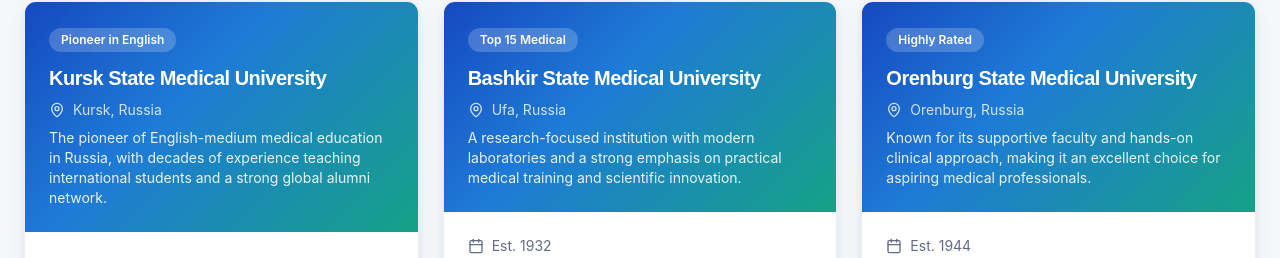
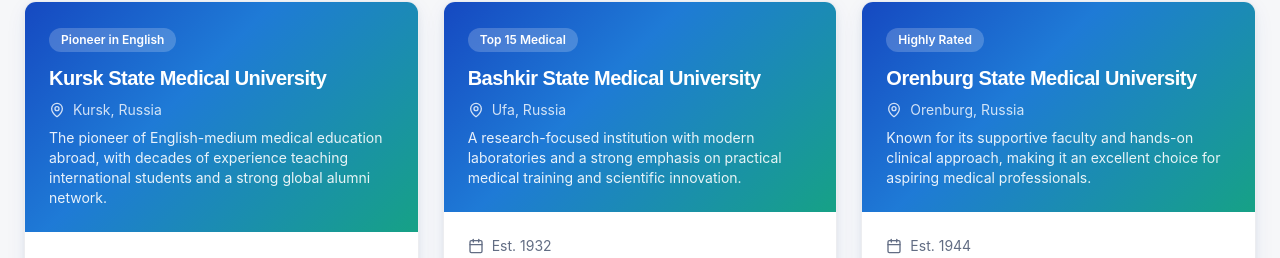
Before and after one commit to shreyaa-hash/medconnect-pathways-russia, a React (Vite) app: page / in a window 1280 px wide. Shown: the part 3957-4215 px from the top of the page. Built offline with nearby package versions, Linux system fonts and the light colour scheme; the HTML template or start-up script is replaced by a standard one.

Commit message:
Refactored text to Abroad
Co-authored-by: shreyaa-hash <196627116+shreyaa-hash@users.noreply.github.com>

```diff
--- a/src/components/UniversitiesSection.tsx
+++ b/src/components/UniversitiesSection.tsx
@@ -37,7 +37,7 @@ const UniversitiesSection = () => {
     location: "Kursk, Russia",
     established: 1935,
     ranking: "Pioneer in English",
-    description: "The pioneer of English-medium medical education in Russia, with decades of experience teaching international students and a strong global alumni network.",
+    description: "The pioneer of English-medium medical education abroad, with decades of experience teaching international students and a strong global alumni network.",
     highlights: ["First English Medium", "Strong Alumni", "Hospital Training"]
   }, {
     name: "Bashkir State Medical University",
```
